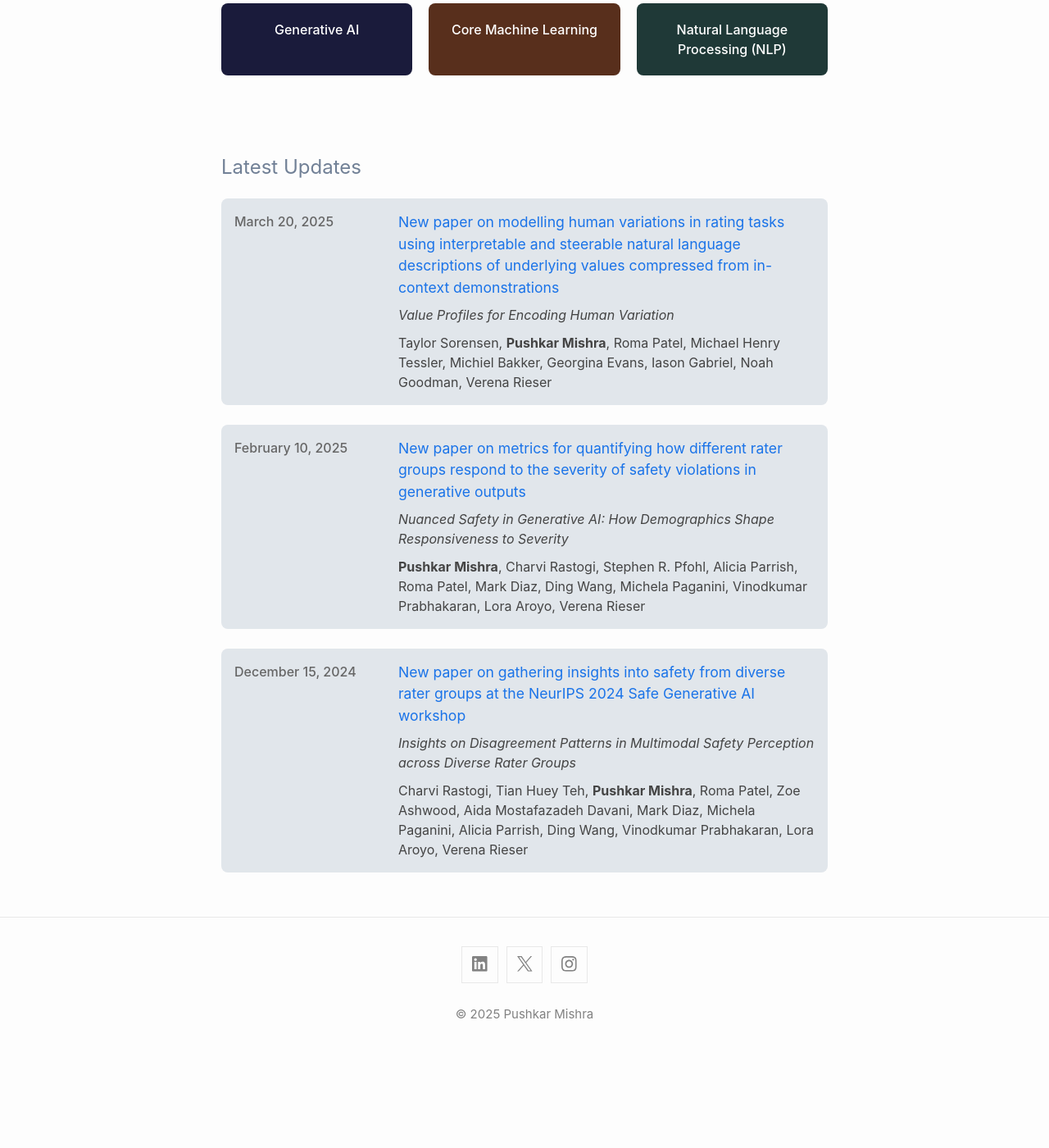
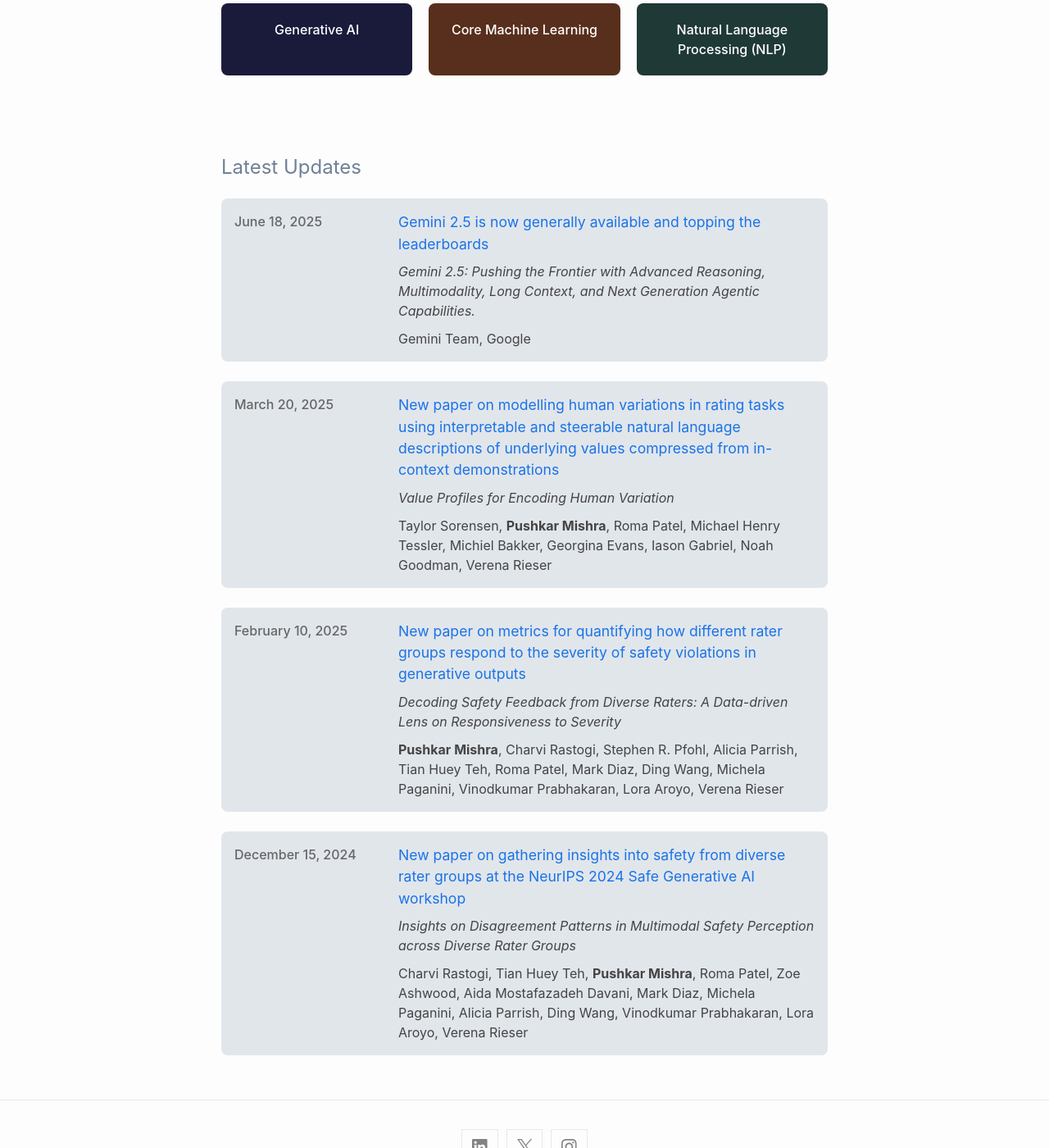
Before and after one commit to pushkarmishra/pushkarmishra.github.io, a Jekyll site: the page built from index.markdown, in a window 1280 px wide and 1400 px high, scrolled down 618 px. Shown: the whole window at 82% size. Built offline with Jekyll 4.4.1, drawn with Linux system fonts in a browser that asks for light colours; before the commit the page ends 1897 px from its top, so only the background shows below that.

Commit message:
New update

```diff
--- a/_data/updates.yml
+++ b/_data/updates.yml
@@ -1,3 +1,11 @@
+- date: 2025-06-18
+  title: "Gemini 2.5 is now generally available and topping the leaderboards"
+  description: "
+    <i>Gemini 2.5: Pushing the Frontier with Advanced Reasoning, Multimodality, Long Context, and Next Generation Agentic Capabilities.</i>
+    <p style='padding-top:10px'>Gemini Team, Google</p>
+  "
+  link: "https://storage.googleapis.com/deepmind-media/gemini/gemini_v2_5_report.pdf"
+
 - date: 2025-03-20
   title: "New paper on modelling human variations in rating tasks using interpretable and steerable natural language descriptions of underlying values compressed from in-context demonstrations"
   description: "
@@ -9,10 +17,10 @@
 - date: 2025-02-10
   title: "New paper on metrics for quantifying how different rater groups respond to the severity of safety violations in generative outputs"
   description: "
-    <i>Nuanced Safety in Generative AI: How Demographics Shape Responsiveness to Severity</i>
-    <p style='padding-top:10px'><b>Pushkar Mishra</b>, Charvi Rastogi, Stephen R. Pfohl, Alicia Parrish, Roma Patel, Mark Diaz, Ding Wang, Michela Paganini, Vinodkumar Prabhakaran, Lora Aroyo, Verena Rieser</p>
+    <i>Decoding Safety Feedback from Diverse Raters: A Data-driven Lens on Responsiveness to Severity</i>
+    <p style='padding-top:10px'><b>Pushkar Mishra</b>, Charvi Rastogi, Stephen R. Pfohl, Alicia Parrish, Tian Huey Teh, Roma Patel, Mark Diaz, Ding Wang, Michela Paganini, Vinodkumar Prabhakaran, Lora Aroyo, Verena Rieser</p>
   "
-  link: "https://arxiv.org/abs/2503.05609"
+  link: "/assets/papers/responsiveness_to_severity.pdf"
 
 - date: 2024-12-15
   title: "New paper on gathering insights into safety from diverse rater groups at the NeurIPS 2024 Safe Generative AI workshop"
```
Also changed, not shown: 1 other file.
